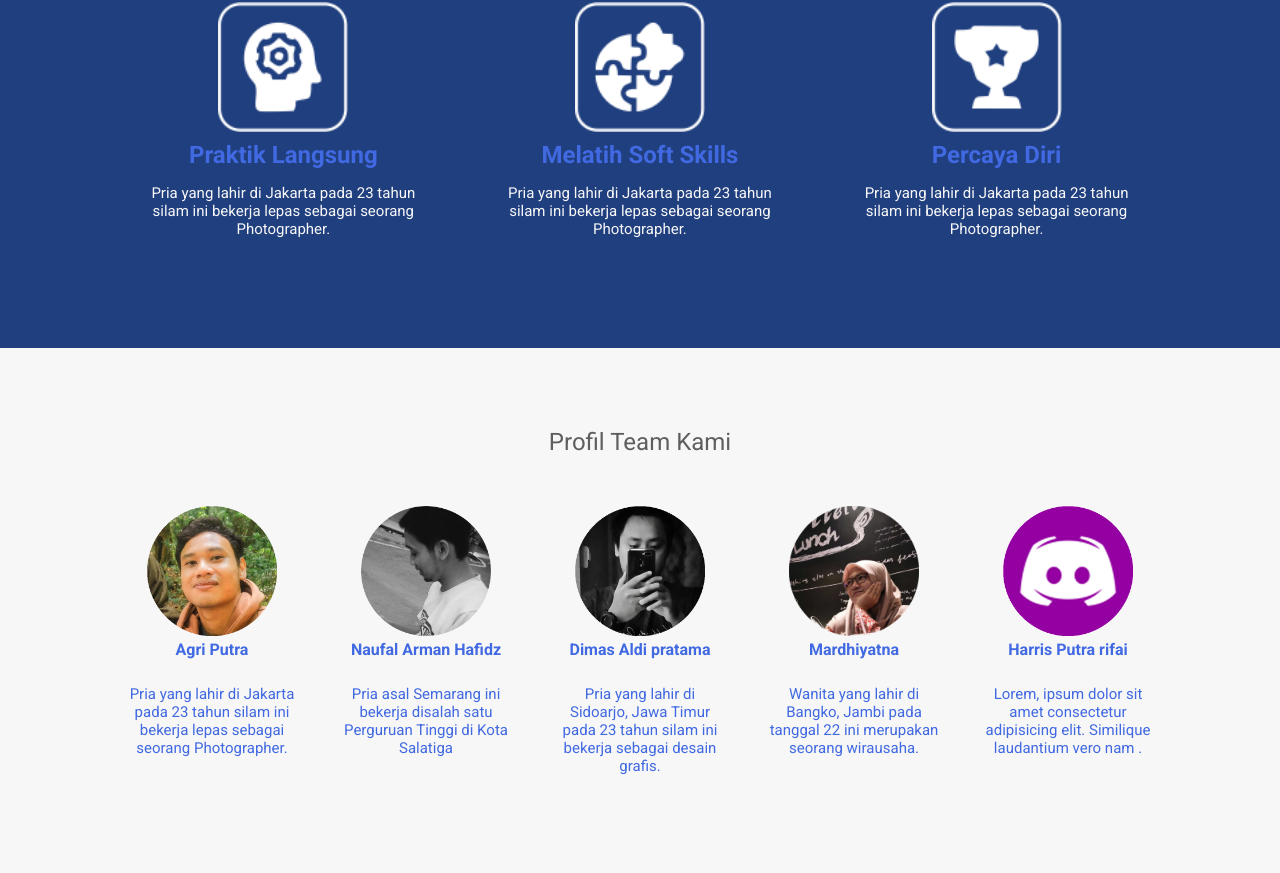
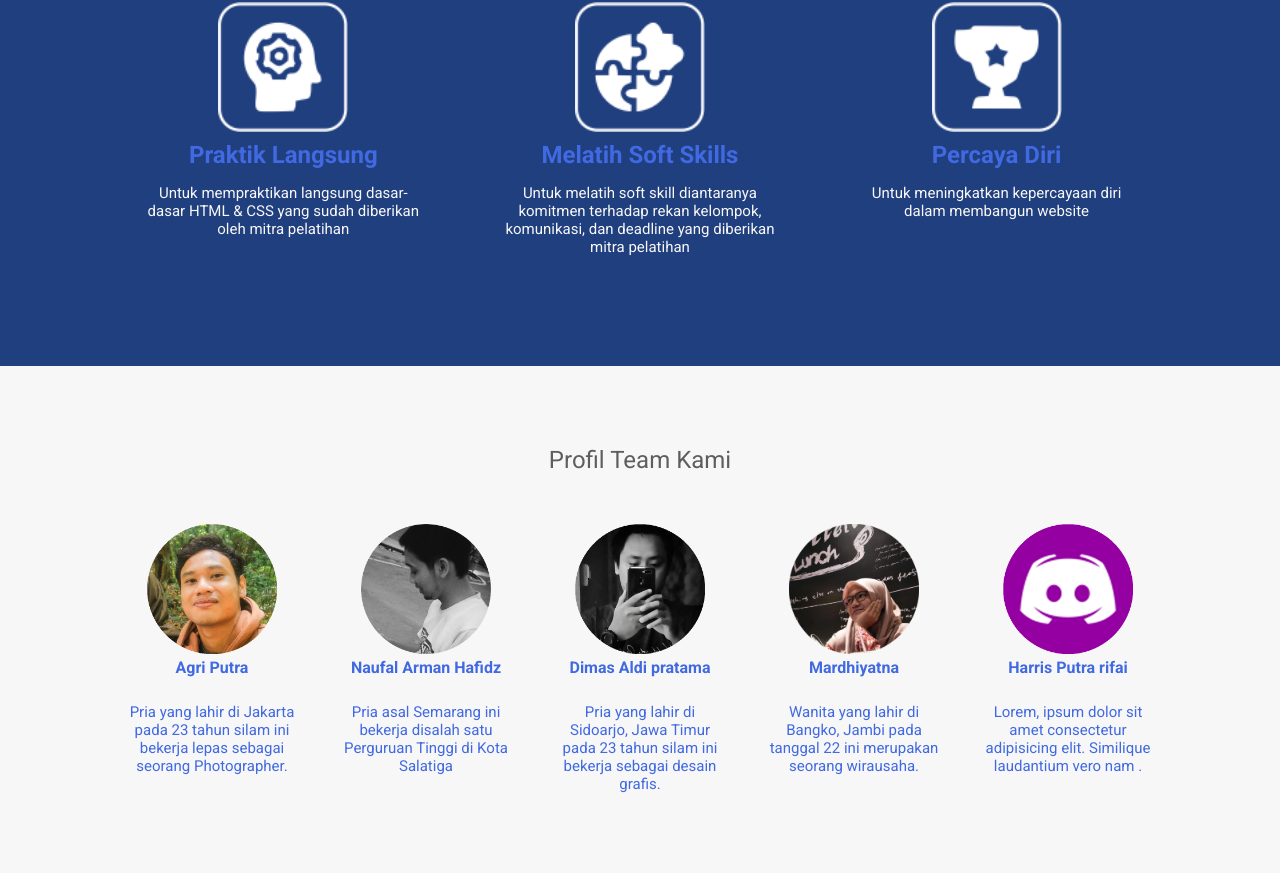
Before and after one commit to timb12-dts/htmlcssproject, a plain HTML site: page index.html in a window 1280 px wide. Shown: the part 1076-1949 px from the top of the page. Drawn offline with Linux system fonts and the light colour scheme.

Commit message:
Update index.html

```diff
--- a/index.html
+++ b/index.html
@@ -79,21 +79,21 @@
                 <img src="./assets/images/mind2.png" width="130px">
                 <p>Praktik Langsung</p>
               </div>
-              <p class="text-contents-z">Pria yang lahir di Jakarta pada 23 tahun silam ini bekerja lepas sebagai seorang Photographer. </p>
+              <p class="text-contents-z">Untuk mempraktikan langsung dasar-dasar HTML & CSS yang sudah diberikan oleh mitra pelatihan</p>
           </div>
           <div class="benefits">
               <div class="icon-benefits">
                 <img src="./assets/images/softskils2.png" width="130px">
                 <p>Melatih Soft Skills</p>
               </div>
-              <p class="text-contents-z">Pria yang lahir di Jakarta pada 23 tahun silam ini bekerja lepas sebagai seorang Photographer. </p>
+              <p class="text-contents-z">Untuk melatih soft skill diantaranya komitmen terhadap rekan kelompok, komunikasi, dan deadline yang diberikan mitra pelatihan</p>
           </div>
           <div class="benefits">
               <div class="icon-benefits">
                 <img src="./assets/images/champion2.png" width="130px">
                 <p>Percaya Diri</p>
               </div>
-              <p class="text-contents-z">Pria yang lahir di Jakarta pada 23 tahun silam ini bekerja lepas sebagai seorang Photographer. </p>
+              <p class="text-contents-z">Untuk meningkatkan kepercayaan diri dalam membangun website </p>
           </div>
           <div class="clear"></div>
         </div>
```
